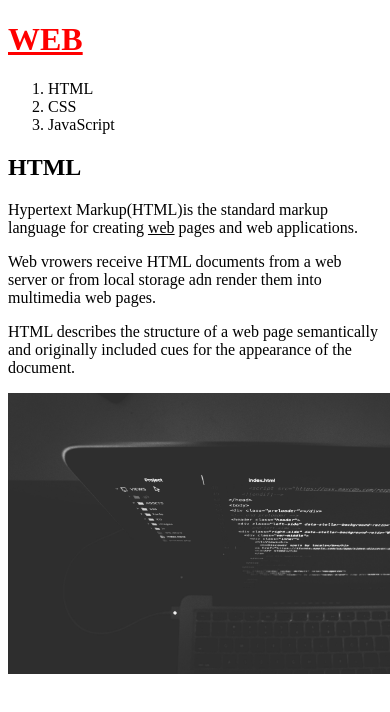
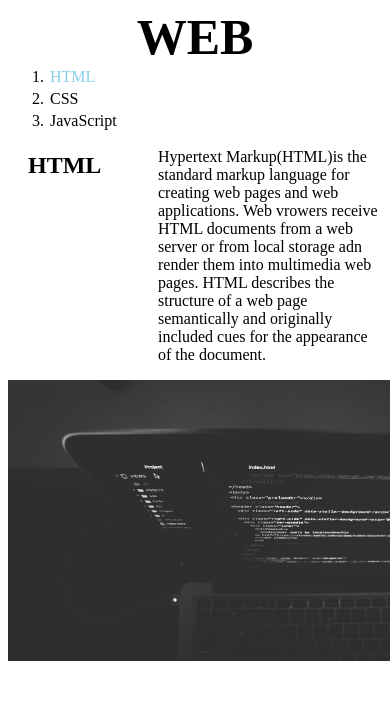
Before and after one commit to amx2342/HTML, a plain HTML site: page 1.html in a window 390 px wide. Shown: the top 712 px of the page. Drawn offline with Linux system fonts and the light colour scheme.

Commit message:
Update 1.html

```diff
--- a/1.html
+++ b/1.html
@@ -6,23 +6,68 @@
     <meta charset="utf-8">
     <style>
       a {
-      text-decoration: none;
         color:black;
+        text-decoration:none;
+        margin:0px;
+      }
+      ol{
+        border-right:2px grey solid;
+        width:100px;
+        padding:5;
+        margin:0px;
+      }
+      li{
+        padding:2px;
+      }
+      h1{
+        font-size:50px;
+        text-align: center;
+        border-bottom:2px solid grey;
+        padding-left: 0px;
+        margin:0px;
+        outline-offset:0px;
+      }
+      div {
+        display:grid;
+        grid-template-columns:150px 1fr;
+      }
+      .present {
+        color:skyblue;
+      }
+      @media(max-width:600px){
+        #grid{
+          display:block;
+        }
+        h1{
+          border-bottom:none;
+        }
+        ol{
+          border-right:none;
+        }
+        h2{
+          margin:20px;
+          width:20px;
+        }
+
       }
     </style>
 </head>
 <body>
-  <h1><a href="index.html" style="color:red;text-decoration:underline;">WEB</a></h1>
+        <h1><a href="index.html">WEB</a></h1>
+      <div id="grid">
         <ol>
-    <li><a href="1.html">HTML</a></li>
+          <li><a class="present" href="1.html">HTML</a></li>
           <li><a href="2.html" >CSS</a></li>
           <li><a href="3.html">JavaScript</a></li>
         </ol>
+        <div>
           <h2>HTML</h2>
-  <p><a href="https://www.w3.org/" target="_blank">Hypertext Markup(HTML)</a>is the standard markup language for creating <u>web</u> pages and web applications.</p>
-<p>Web vrowers receive HTML documents from a web server or from local storage adn render them into multimedia web pages.</p>
+            <p><a href="https://www.w3.org/" target="_blank">Hypertext Markup(HTML)</a>is the standard markup language for creating web pages and web applications.
+            Web vrowers receive HTML documents from a web server or from local storage adn render them into multimedia web pages.
+            HTML describes the structure of a web page semantically and originally included cues for the appearance of the document.</p>
+            <img src="HTML.jpg" width="500">
+        </div>
+      </div>
 
-  <p>HTML describes the structure of a web page semantically and originally included cues for the appearance of the document.</p>
-  <img src="HTML.jpg" width="500">
 </body>
 </html>
```
Lines whose indentation alone changed are shown as unchanged.
